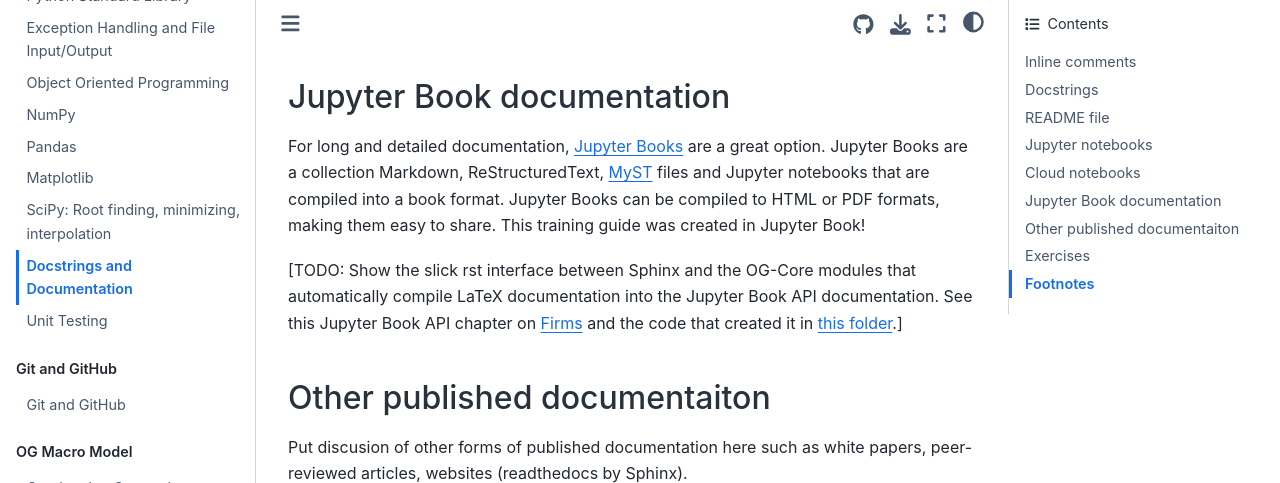
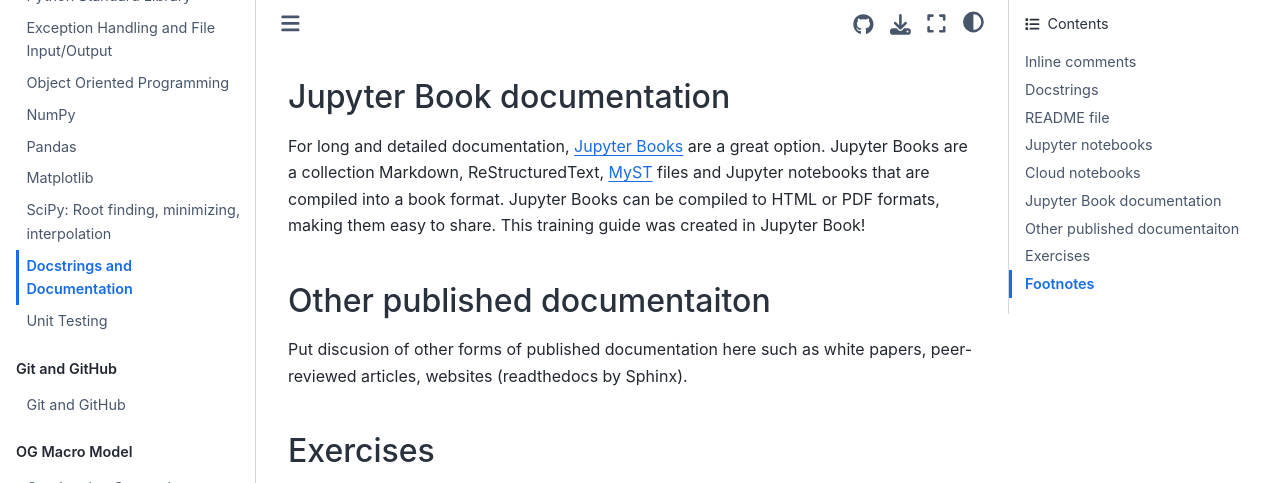
Before and after one commit to jdebacker/UN-OG-Training, a Jupyter Book: the page built from docs/book/python/DocStrings.md, in a window 1280 px wide and 900 px high, scrolled down 3362 px, cut to the strip 0-483 px from the top of the window. Built offline with Jupyter Book 1.0.4 settings and Sphinx 7.4.7 and the Sphinx Book theme 1.1.4, drawn with Linux system fonts in a browser that asks for light colours; pages that are not in the unit, such as notebooks, are missing from menus; comment, search, counter and statistics services are not loaded; cross-references to code outside the pages are shown as plain code.

Commit message:
comment out TODO

```diff
--- a/docs/book/python/DocStrings.md
+++ b/docs/book/python/DocStrings.md
@@ -98,7 +98,7 @@
 
 For long and detailed documentation, [Jupyter Books](https://jupyterbook.org/en/stable/intro.html) are a great option.  Jupyter Books are a collection Markdown, ReStructuredText, [MyST](https://mystmd.org) files and Jupyter notebooks that are compiled into a book format.  Jupyter Books can be compiled to HTML or PDF formats, making them easy to share.  This training guide was created in Jupyter Book!
 
-[TODO: Show the slick rst interface between Sphinx and the OG-Core modules that automatically compile LaTeX documentation into the Jupyter Book API documentation. See this Jupyter Book API chapter on [Firms](https://pslmodels.github.io/OG-Core/content/api/firm.html) and the code that created it in [this folder](https://github.com/PSLmodels/OG-Core/tree/master/docs/book/content/api).]
+<!-- [TODO: Show the slick rst interface between Sphinx and the OG-Core modules that automatically compile LaTeX documentation into the Jupyter Book API documentation. See this Jupyter Book API chapter on [Firms](https://pslmodels.github.io/OG-Core/content/api/firm.html) and the code that created it in [this folder](https://github.com/PSLmodels/OG-Core/tree/master/docs/book/content/api).] -->
 
 
 (SecDoc_Other)=
```
